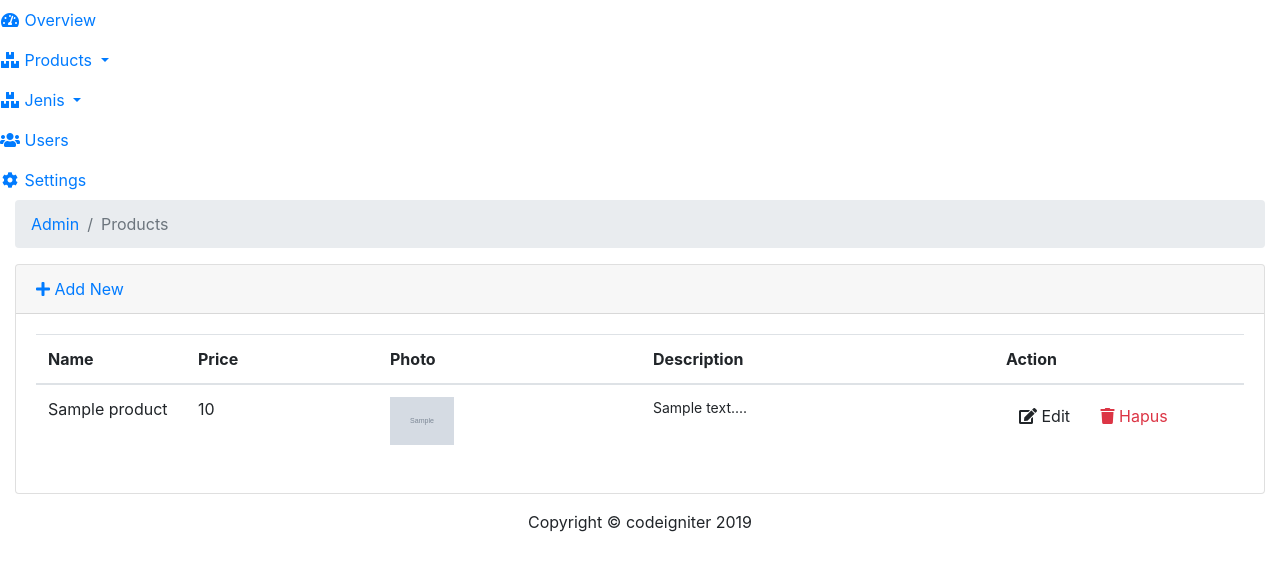
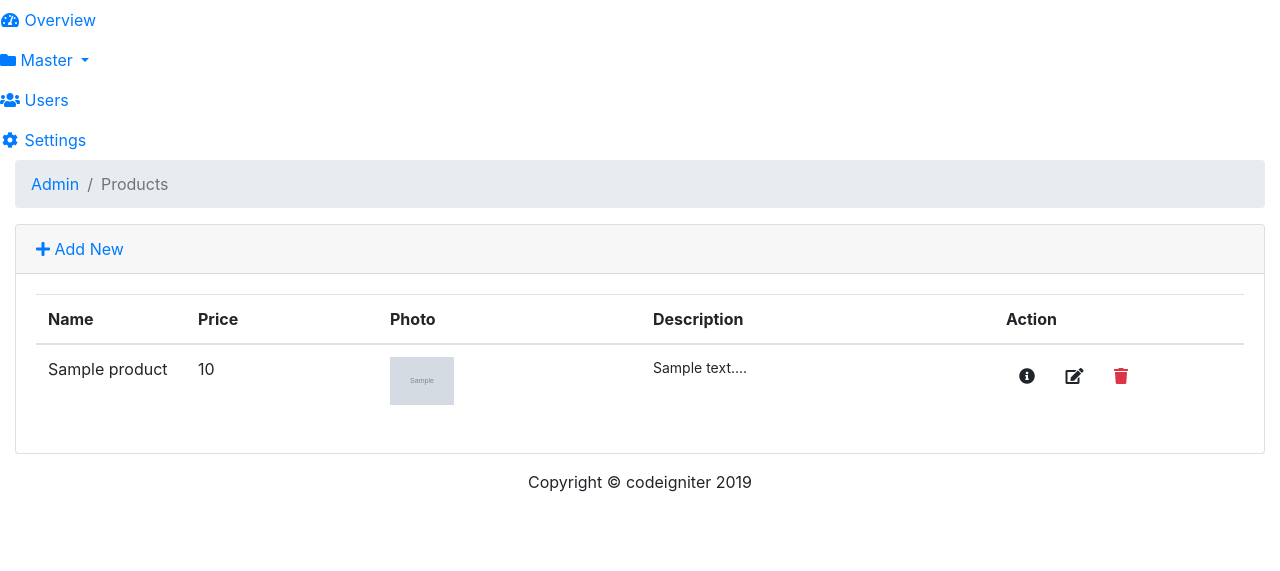
Before and after one commit to jursnamo/newprojectcdi, a CodeIgniter app: page /codeigniter/index.php/admin/products in a window 1280 px wide. Shown: the part 56-627 px from the top of the page. Run offline with CodeIgniter, Linux system fonts and the light colour scheme; tables that the repository leaves empty or names only in its code hold one stand-in row (values such as "Sample post"); grey boxes marked "Sample" are stand-in pictures; some libraries are stand-ins or nearby versions.

Commit message:
upload image & details product

```diff
--- a/application/controllers/admin/Products.php
+++ b/application/controllers/admin/Products.php
@@ -58,4 +58,11 @@ class Products extends CI_Controller
             redirect(site_url('admin/products'));
         }
     }
+    public function detail($id=null)
+    {
+        if (!isset($id)) redirect('admin/products');
+        $product = $this->Product_model;
+        $data["product"] = $product->getById($id);
+        $this->load->view("admin/product/form_detail", $data);
+    }
 }
--- a/application/views/admin/_partials/sidebar.php
+++ b/application/views/admin/_partials/sidebar.php
@@ -9,21 +9,12 @@
     <li class="nav-item dropdown <?php echo $this->uri->segment(2) == 'products' ? 'active': '' ?>">
         <a class="nav-link dropdown-toggle" href="#" id="pagesDropdown" role="button" data-toggle="dropdown" aria-haspopup="true"
             aria-expanded="false">
-            <i class="fas fa-fw fa-boxes"></i>
-            <span>Products</span>
+            <i class="fas fa-folder"></i>
+            <span>Master</span>
         </a>
         <div class="dropdown-menu" aria-labelledby="pagesDropdown">
-            <a class="dropdown-item" href="<?php echo site_url('admin/products') ?>">List Product</a>
-        </div>
-    </li>
-    <li class="nav-item dropdown <?php echo $this->uri->segment(2) == 'jenisbuah' ? 'active': '' ?>">
-        <a class="nav-link dropdown-toggle" href="#" id="pagesDropdown" role="button" data-toggle="dropdown" aria-haspopup="true"
-            aria-expanded="false">
-            <i class="fas fa-fw fa-boxes"></i>
-            <span>Jenis</span>
-        </a>
-        <div class="dropdown-menu" aria-labelledby="pagesDropdown">
-            <a class="dropdown-item" href="<?php echo site_url('admin/jenis') ?>">List Jenis</a>
+            <a class="dropdown-item" href="<?php echo site_url('admin/products') ?>">Product</a>
+            <a class="dropdown-item" href="<?php echo site_url('admin/jenis') ?>">Type</a>
         </div>
     </li>
     <li class="nav-item">
--- a/application/views/admin/product/list.php
+++ b/application/views/admin/product/list.php
@@ -51,10 +51,12 @@
 										<td class="small">
 											<?php echo substr($product->description, 0, 120) ?>...</td>
 										<td width="250">
+											<a href="<?php echo site_url('admin/products/detail/'.$product->product_id) ?>"
+											 class="btn btn-small"><i class="fas fa-info-circle"></i> </a>
 											<a href="<?php echo site_url('admin/products/edit/'.$product->product_id) ?>"
-											 class="btn btn-small"><i class="fas fa-edit"></i> Edit</a>
+											 class="btn btn-small"><i class="fas fa-edit"></i> </a>
 											<a onclick="deleteConfirm('<?php echo site_url('admin/products/delete/'.$product->product_id) ?>')"
-											 href="#!" class="btn btn-small text-danger"><i class="fas fa-trash"></i> Hapus</a>
+											 href="#!" class="btn btn-small text-danger"><i class="fas fa-trash"></i> </a>
 										</td>
 									</tr>
 									<?php endforeach; ?>
```
Also changed, not shown: application/controllers/admin/jenis.php (+5 -22 lines), application/models/Jenisbuah_model.php (+0 -11 lines), application/models/Product_model.php (+49 -0 lines), application/views/admin/product/form_detail.php (added, +63 -0 lines), upload/product/5d6cd50b64300.jpg (added), upload/product/default.jpg (added).
